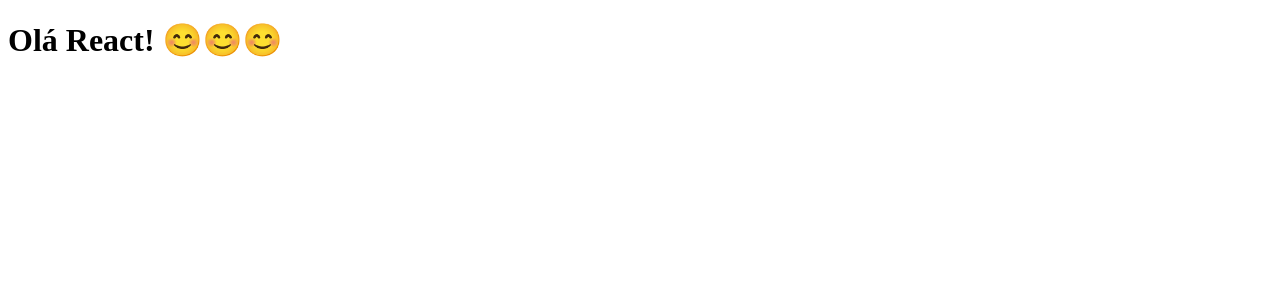
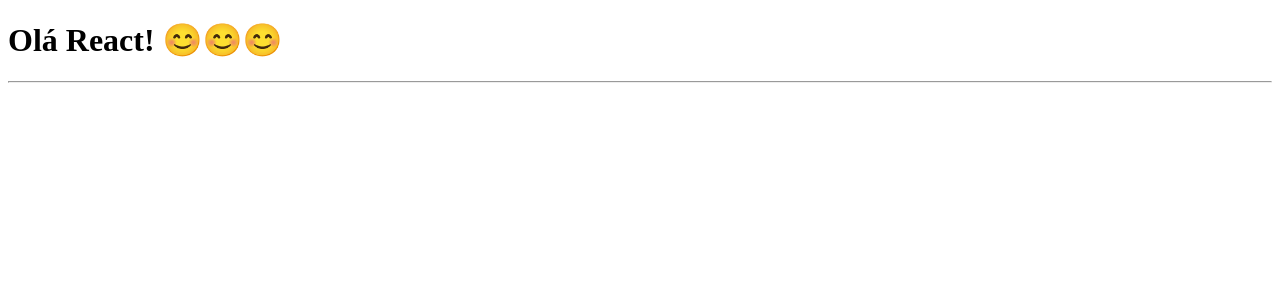
Before and after one commit to VanessaBaldin1/react-fundamentos, a React (Vite) app: page / in a window 1280 px wide. Shown: the top 300 px of the page. Built offline with nearby package versions, Linux system fonts and the light colour scheme.

Commit message:
adiciona header

```diff
--- a/src/App.tsx
+++ b/src/App.tsx
@@ -1,3 +1,11 @@
 export default function App() {
-  return <h1>Olá React! 😊😊😊</h1>;
+  // Comentário de uma linha
+  /* sfit+ alt +A */
+
+  return (
+    <header>
+      <h1>Olá React! 😊😊😊</h1>
+      <hr />
+    </header>
+  );
 }
```
